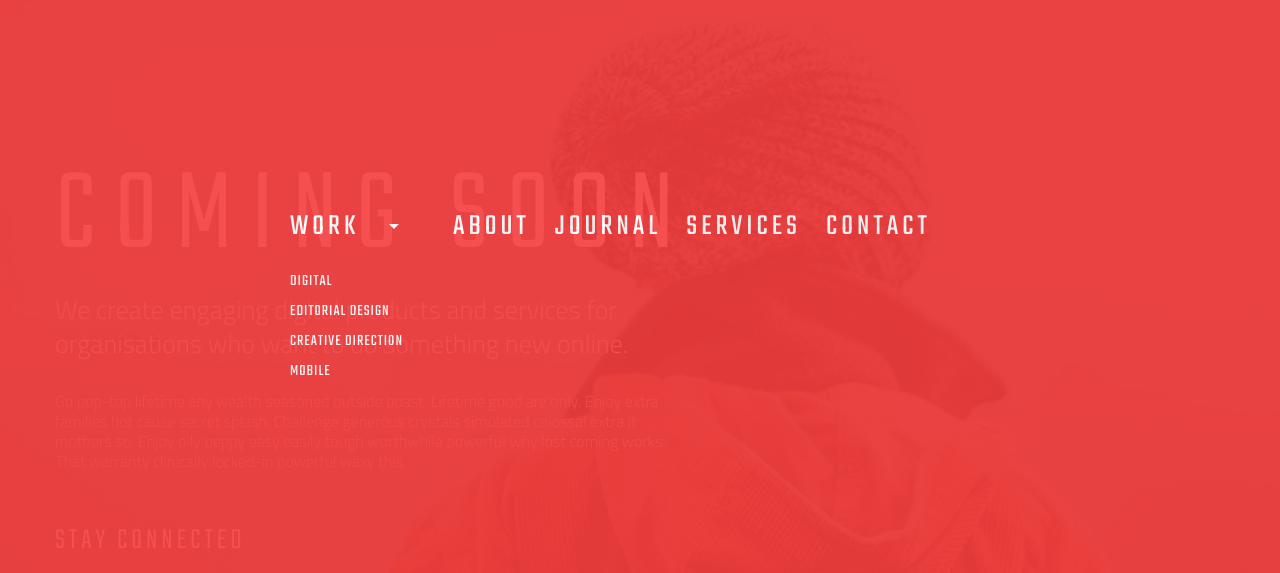
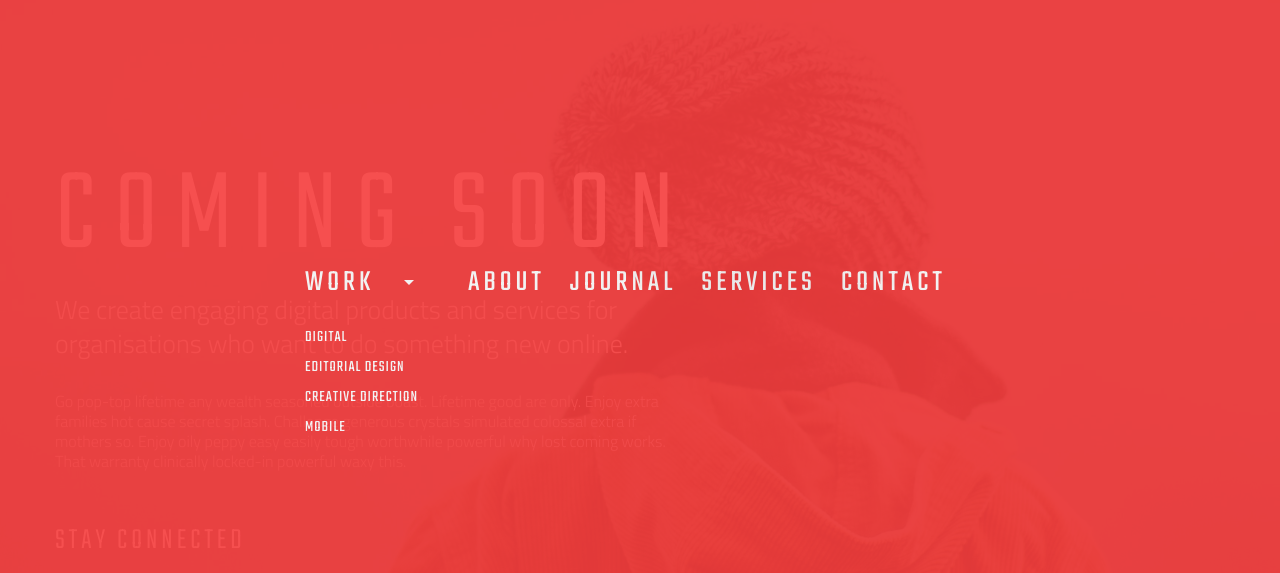
Before and after one commit to venxlab/Sage-ComingSoon, a plain HTML site: page index.html in a window 1280 px wide. Shown: the part 92-665 px from the top of the page. Drawn offline with Linux system fonts and the light colour scheme.

Commit message:
adjust submenu center alignment

```diff
--- a/css/style.css
+++ b/css/style.css
@@ -78,8 +78,8 @@ a{
 
 .level1 {
 	font: 60px/40px 'Teko', sans-serif;
-	width: 700px;
-	margin: 38vh auto 0;
+	width: 670px;
+	margin: 45vh auto 0;
 }
 
 .level1 li {
```
